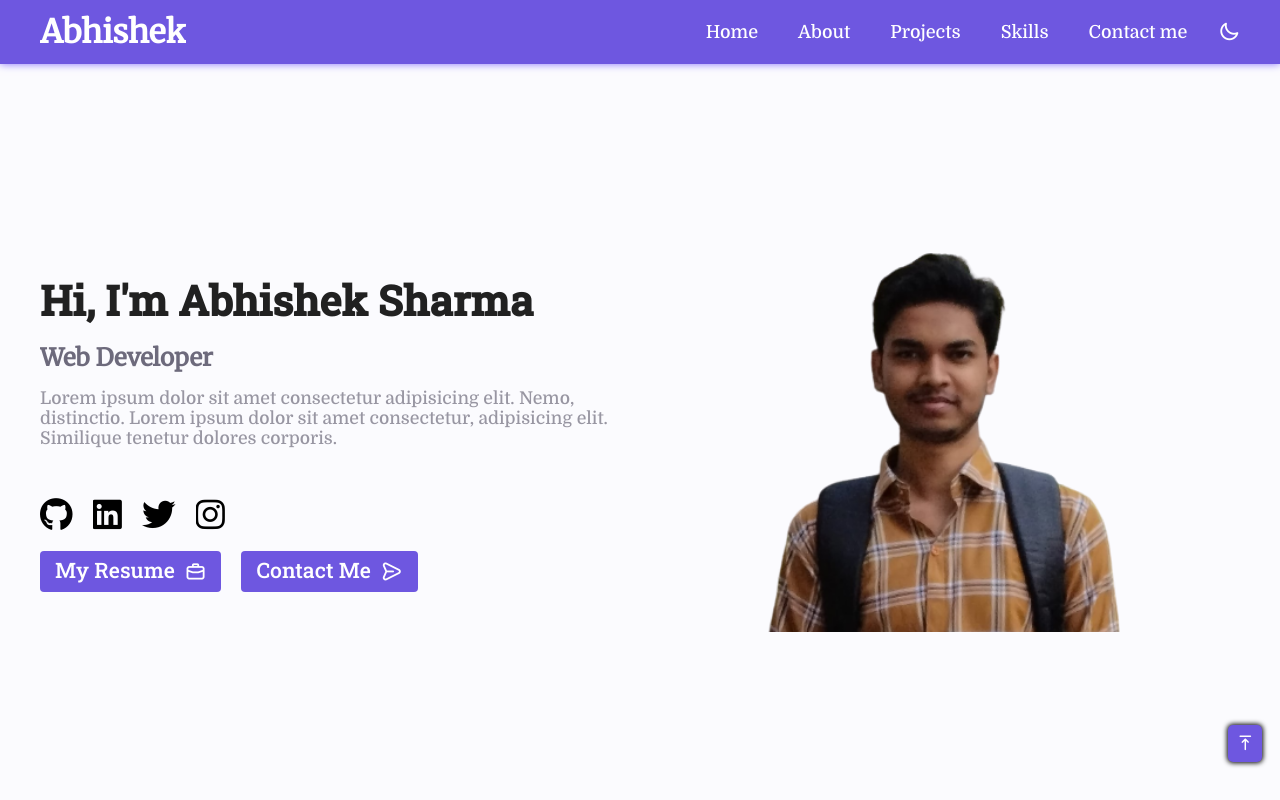
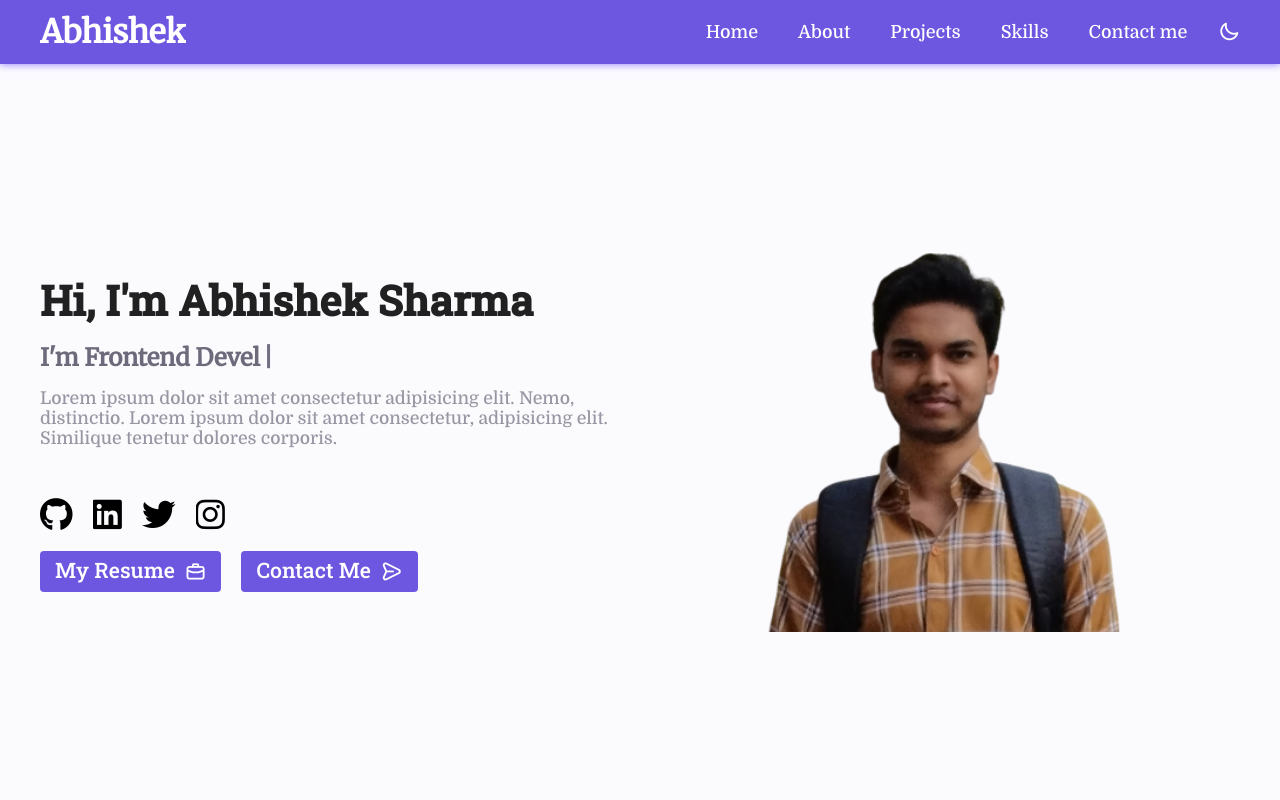
Before and after one commit to AnubhavKishore/portfolio, a React (Create React App) app: page / in a window 1280 px wide. Shown: the top 800 px of the page. Built offline with nearby package versions, Linux system fonts and the light colour scheme.

Commit message:
all scroll done

```diff
--- a/package.json
+++ b/package.json
@@ -15,6 +15,7 @@
     "react-router-dom": "^6.11.1",
     "react-scripts": "5.0.1",
     "react-scroll": "^1.8.9",
+    "react-simple-typewriter": "^5.0.1",
     "sass": "^1.62.1",
     "web-vitals": "^2.1.4"
   },
--- a/src/App.js
+++ b/src/App.js
@@ -8,13 +8,16 @@ import Skills from "./sections/skills/Skills";
 
 import './App.scss'
 import Totop from "./components/totop/Totop.js";
-import { useEffect } from "react";
+import { useEffect, useState } from "react";
 import AOS from 'aos'
 import 'aos/dist/aos.css'
-import { useSelector } from "react-redux";
+import { useDispatch, useSelector } from "react-redux";
+import { toggleSubNav } from "./redux/slices/utilsSlice.js";
 
 function App() {
+  const dispatch = useDispatch()
   const darkTheme = useSelector(s => s.utilsReducer.darkTheme);
+  const [topActive,setTopActive] = useState(false)
 
 
 
@@ -35,6 +38,19 @@ function App() {
 
 
 
+
+  window.onscroll = ()=>{
+    dispatch(toggleSubNav(false))
+    if (document.documentElement.scrollTop < 600) {
+        setTopActive(false);
+      } else {
+        setTopActive(true)
+      }
+
+}
+
+
+
   return (
     <>
       <Navbar />
@@ -49,8 +65,11 @@ function App() {
           <Contact />
 
       </main >
-      <Totop />
+      {
+        topActive &&
+        <Totop/>
 
+      }
       <Footer />
 
 
--- a/src/components/res-nav/SubNav.js
+++ b/src/components/res-nav/SubNav.js
@@ -1,12 +1,21 @@
 import React from 'react'
 import './subnav.scss'
-import { useDispatch, useSelector } from 'react-redux';
+import { useSelector } from 'react-redux';
 import { Link } from 'react-scroll/modules';
-import { toggleSubNav } from '../../redux/slices/utilsSlice';
 
 function SubNav() {
-    const dispatch = useDispatch()
     const subNavActive = useSelector(s => s.utilsReducer.subNavActive);
+
+
+    const active={
+        visibility:"visible",
+        opacity:"1"
+      }
+    const passive={
+        top: "-1%",
+        visibility:"hidden",
+        opacity:"0"
+      }
 
 
 
@@ -14,7 +23,7 @@ function SubNav() {
 
 
     return (
-        <div style={{ display: subNavActive ? 'block' : 'none' }} id="subnav" className='subnav'>
+        <div style={subNavActive? active : passive} id="subnav" className='subnav'>
             <div className="content">
                 <ul >
                     <li>
@@ -30,16 +39,17 @@ function SubNav() {
 
 
                     </li>
-                    <li>
-                        <Link duration={5} smooth={true} offset={-70} activeClass='active' to="scroll-skills"><i className="uil uil-file-alt"></i>
-                            Skills</Link>
 
-
-                    </li>
 
                     <li>
                         <Link duration={5} smooth={true} offset={-70} activeClass='active' to="scroll-proj" ><i className="uil uil-scenery"></i>
                             Projects</Link>
+
+
+                    </li>
+                    <li>
+                        <Link duration={5} smooth={true} offset={-70} activeClass='active' to="scroll-skills"><i className="uil uil-file-alt"></i>
+                            Skills</Link>
 
 
                     </li>
--- a/src/components/res-nav/subnav.scss
+++ b/src/components/res-nav/subnav.scss
@@ -12,7 +12,7 @@
   margin: 5px;
   box-shadow: 0px 0px 5px 0px var(--prim-lighter-col);
 
-  transition: all 0.3s ease-out;
+  transition: all 0.2s ease-out;
 
   .content {
     ul {
--- a/src/components/skill/skill.scss
+++ b/src/components/skill/skill.scss
@@ -2,6 +2,8 @@
     flex: 1;
     min-width: 450px;
     padding:10px 5px 30px 5px;
+    border-bottom: 1px solid var(--fainter-col);
+
     .each-skill {
       display: flex;
       gap: 30px;
@@ -45,6 +47,7 @@
         display: flex;
         flex-direction: column;
         gap: 30px;
+
         .each-report {
           display: flex;
           flex-direction: column;
--- a/src/components/totop/totop.scss
+++ b/src/components/totop/totop.scss
@@ -4,7 +4,7 @@
     right:10px;
     .arrow-div{
         background-color: var(--prim-btn-col);
-        box-shadow: 0px 0px 5px 1px var(--black-col);
+        box-shadow: 0px 0px 2px .2px var(--black-col);
         margin: 8px;
         padding: 8px;
         color: white;
--- a/src/index.css
+++ b/src/index.css
@@ -31,6 +31,7 @@ html {
   --prim-lighter-col: hsl(250, 92%, 85%);
   --body-color: hsl(250, 60%, 99%);
   --container-color: #fff;
+  --fainter-col:hsl(250deg 21.46% 90.18%);
 
   --footer-col: hsl(250, 69%, 61%);
 
@@ -96,6 +97,8 @@ body {
 body.dark-theme {
   --body-color: hsl(250, 28%, 12%);
   --container-color: hsl(250, 28%, 12%);
+
+  --fainter-col:hsl(0, 0%, 15%);
 
   --text-light-col:hsl(0, 0%, 80%);
 
--- a/src/sections/About/about.scss
+++ b/src/sections/About/about.scss
@@ -1,8 +1,5 @@
 .About {
   min-height: calc(100vh - var(--header-height));
-
-  scroll-behavior: smooth;
-
   .content {
     display: flex;
     flex-direction: column;
@@ -100,6 +97,7 @@
   .About {
     height: fit-content;
 
+
     .content {
       gap: 10px;
       .header {
--- a/src/sections/Home/Home.js
+++ b/src/sections/Home/Home.js
@@ -2,6 +2,7 @@ import React from 'react'
 import './home.scss'
 import profilepic from '../../assets/profilepic.png'
 import Primbtn from '../../components/Primary btn/Primbtn'
+import { Typewriter } from 'react-simple-typewriter'
 
 
 function Home() {
@@ -9,17 +10,32 @@ function Home() {
 
 
     return (
+
         <div id='scroll-home' className='Home'>
+            <span>
+
+
+            </span>
             <div className="container">
                 <div className="content">
 
-                    <div  data-aos="fade-right" className="left" id="left-home">
+                    <div data-aos="fade-right" className="left" id="left-home">
                         <div className="details">
                             <h1 className="head">
                                 Hi, I'm Abhishek Sharma
                             </h1>
                             <h4 className="position">
-                                Web Developer
+                                I'm {' '}
+                                <Typewriter
+                                    words={['Frontend Developer', 'Backend Developer']}
+                                    loop={Infinity}
+                                    cursor
+                                    cursorStyle='|'
+                                    typeSpeed={50}
+                                    deleteSpeed={25}
+
+                                />
+
                             </h4>
                             <p className="desc">
                                 Lorem ipsum dolor sit amet consectetur adipisicing elit. Nemo, distinctio. Lorem ipsum dolor sit amet consectetur, adipisicing elit. Similique tenetur dolores corporis.
@@ -73,7 +89,7 @@ function Home() {
 
                     </div>
 
-                    <div  data-aos="fade-left" className="right center" id="right-home">
+                    <div data-aos="fade-left" className="right center" id="right-home">
 
                         <div className="profile-img center">
 
```
Also changed, not shown: 1 other file (tests, documents, lock files or other folders).
